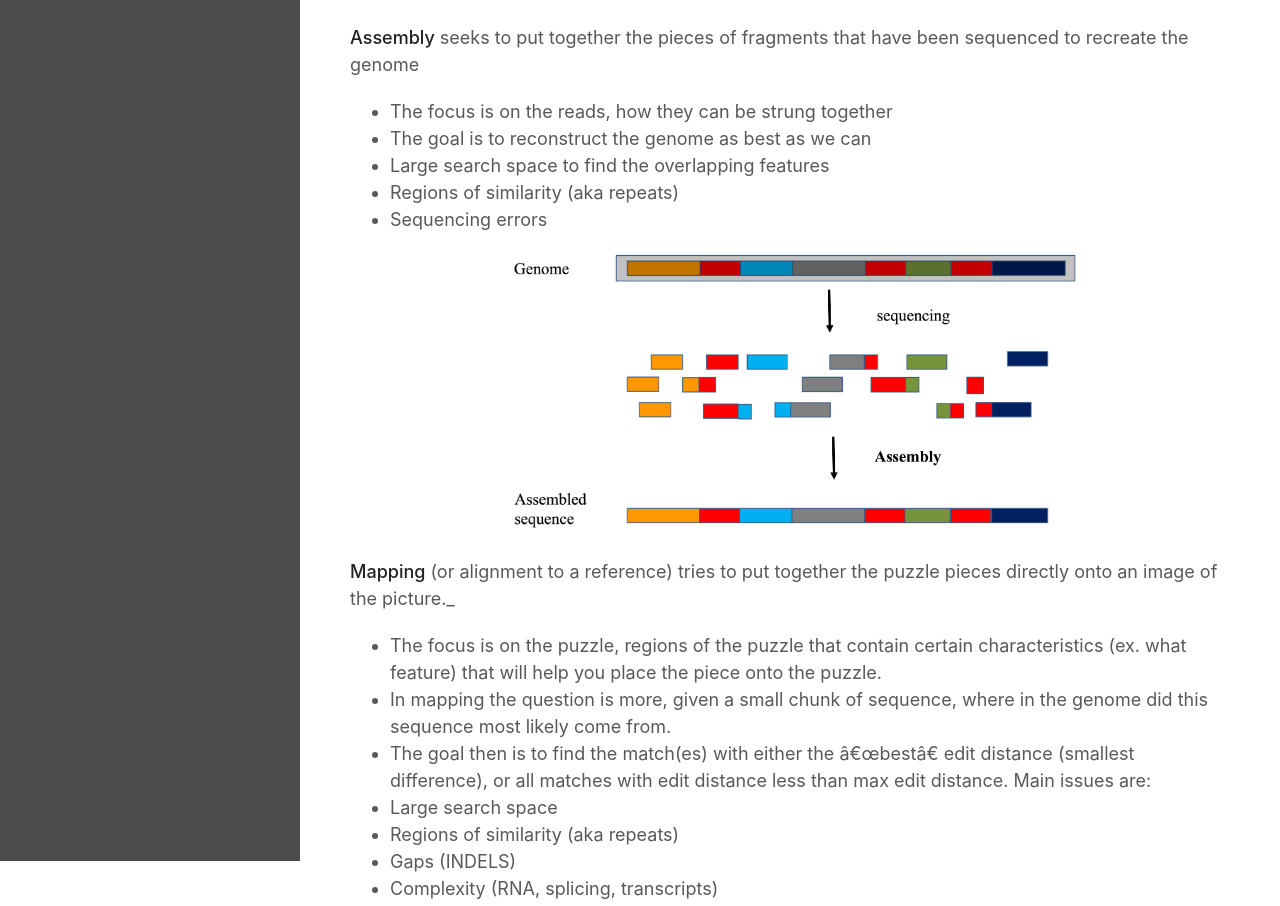
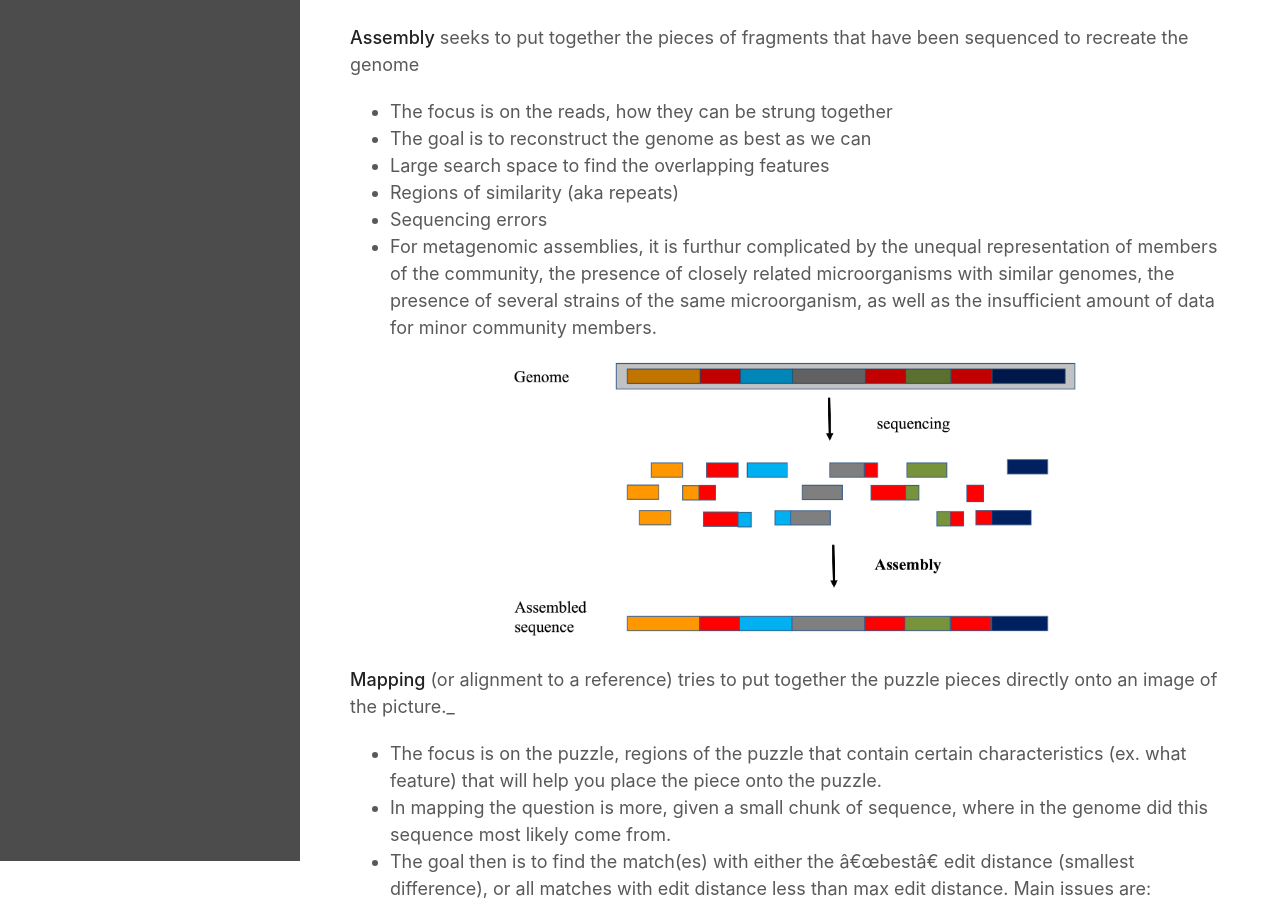
Before and after one commit to ucdavis-bioinformatics-training/2021-December-Metagenomics-and-Metatranscriptomics, a Jekyll site: the page built from data_analysis/02-metagenomics.md, in a window 1280 px wide. Shown: the part 4139-5045 px from the top of the page. Built offline with Jekyll 4.4.1, drawn with Linux system fonts in a browser that asks for light colours; our own code applies the rules of GitHub Pages for plain Markdown files.

Commit message:
metagenome

```diff
--- a/data_analysis/02-metagenomics.md
+++ b/data_analysis/02-metagenomics.md
@@ -63,6 +63,7 @@ Every organism on earth has its own genome sequence, regardless whether we know
 * Large search space to find the overlapping features
 * Regions of similarity (aka repeats)
 * Sequencing errors
+* For metagenomic assemblies, it is furthur complicated by the unequal representation of members of the community, the presence of closely related microorganisms with similar genomes, the presence of several strains of the same microorganism, as well as the insufficient amount of data for minor community members.
 
 <p align = "center">
 <img src="metagenome_figures/assembly.png" alt="micribial" width="65%"/>
```
